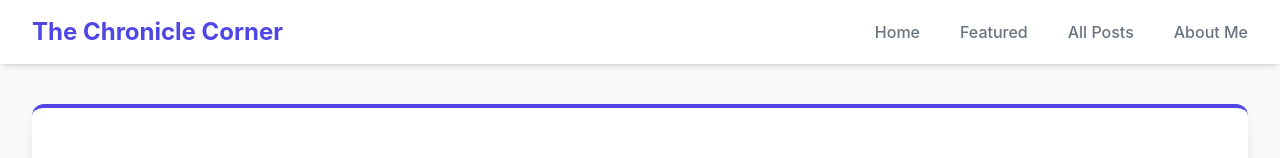
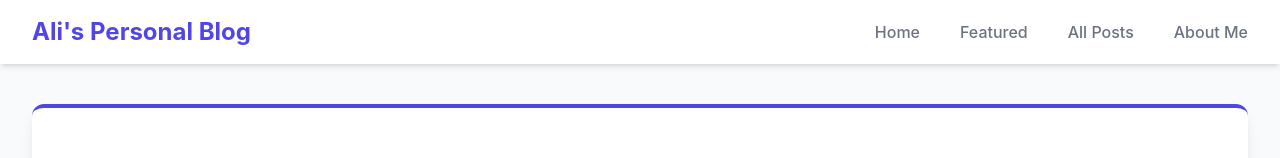
Before and after one commit to Algabeyre/blog, a plain HTML site: page index.html in a window 1280 px wide. Shown: the top 158 px of the page. Drawn offline with nearby package versions, Linux system fonts and the light colour scheme.

Commit message:
Change site title in index.html
Updated site title from 'The Chronicle Corner' to 'Ali's Personal Blog'.

```diff
--- a/index.html
+++ b/index.html
@@ -54,7 +54,7 @@
                 <!-- Logo/Site Title -->
                 <div class="flex justify-start lg:w-0 lg:flex-1">
                     <a href="#" class="text-2xl font-bold text-primary hover:text-accent transition duration-300">
-                        The Chronicle Corner
+                        Ali's Personal Blog
                     </a>
                 </div>
 
```
